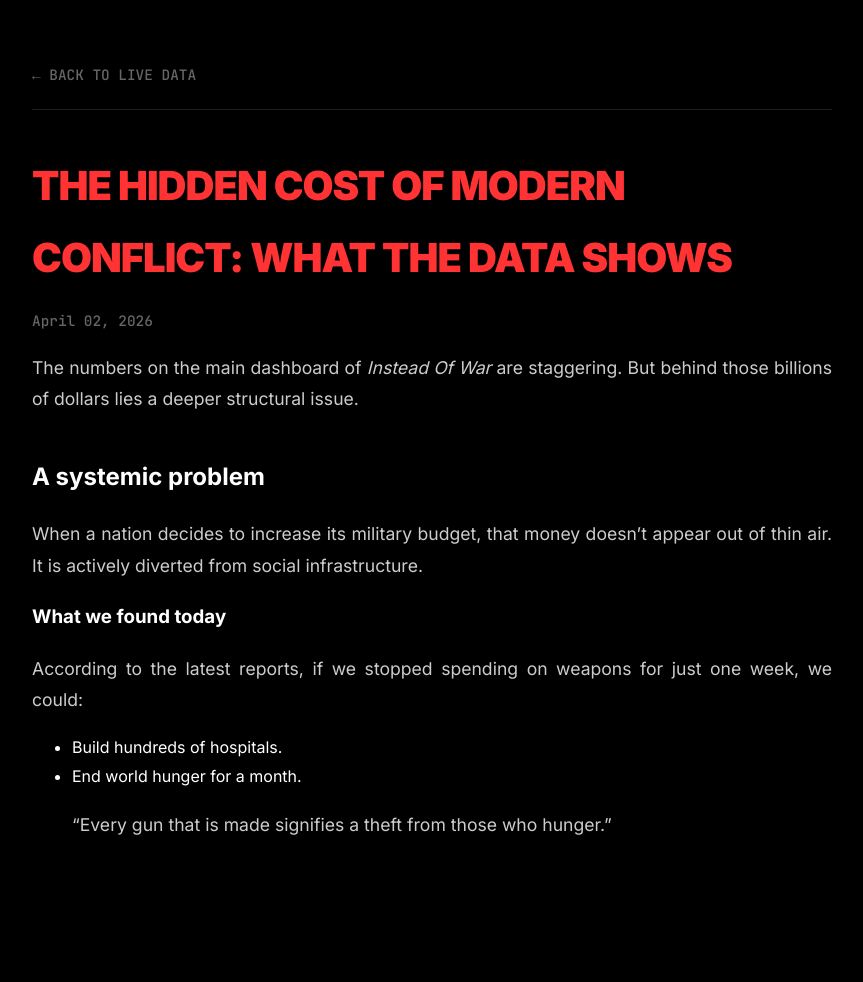
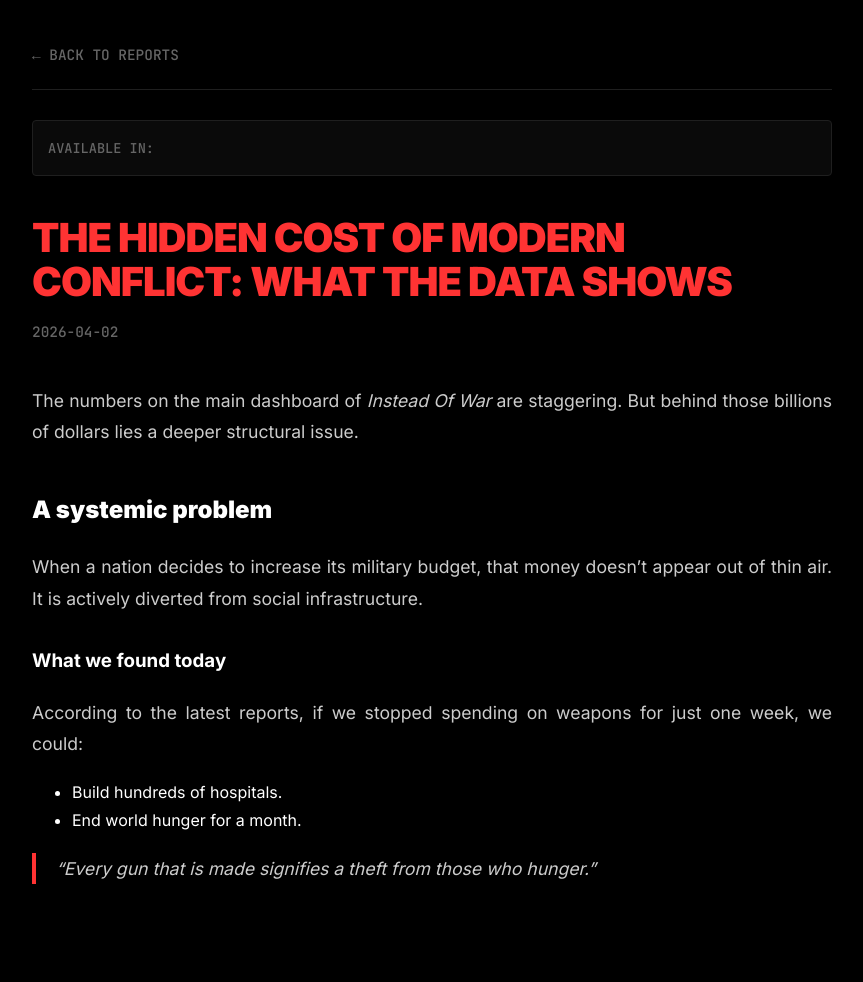
Before and after one commit to davide90-svg/insteadofwar, a Jekyll site: the page built from _posts/2026-04-02-the-hidden-cost.md, in a window 1280 px wide. Shown: the whole page, without its empty margins (208-1071 px from the left). Built offline with Jekyll 4.4.1, drawn with Linux system fonts in a browser that asks for light colours; before the commit the page ends 938 px from its top, so only the background shows below that.

Commit message:
post.html

```diff
--- a/_layouts/post.html
+++ b/_layouts/post.html
@@ -1,32 +1,54 @@
 <!DOCTYPE html>
-<html lang="en">
+<html lang="{{ page.lang | default: 'en' }}">
 <head>
   <meta charset="UTF-8">
   <meta name="viewport" content="width=device-width, initial-scale=1.0">
   <title>{{ page.title }} | Instead Of War</title>
   <style>
     @import url('https://fonts.googleapis.com/css2?family=Inter:wght@400;700;900&family=JetBrains+Mono:wght@500;800&display=swap');
-    :root { --bg: #000; --red: #ff3333; --white: #fff; --muted: #666; --border: #1f1f1f; }
+    :root { --bg: #000; --red: #ff3333; --green: #00e676; --white: #fff; --muted: #666; --border: #1f1f1f; }
     body { background: var(--bg); color: var(--white); font-family: 'Inter', sans-serif; line-height: 1.8; margin: 0; padding: 0; }
     .wrap { max-width: 800px; margin: 0 auto; padding: 40px 20px 80px; }
-    header { border-bottom: 1px solid var(--border); padding-bottom: 20px; margin-bottom: 40px; margin-top: 20px; }
+    header { border-bottom: 1px solid var(--border); padding-bottom: 20px; margin-bottom: 30px; }
     .home-link { color: var(--muted); text-decoration: none; font-family: 'JetBrains Mono', monospace; text-transform: uppercase; font-size: 0.9rem; }
     .home-link:hover { color: var(--white); }
-    h1 { color: var(--red); font-weight: 900; font-size: 2.5rem; text-transform: uppercase; letter-spacing: -1px; margin-bottom: 10px; }
-    .date { color: var(--muted); font-family: 'JetBrains Mono', monospace; font-size: 0.9rem; }
-    .content h2 { color: var(--white); margin-top: 40px; }
+
+    .translation-box { background: #0a0a0a; border: 1px solid var(--border); padding: 15px; border-radius: 4px; margin-bottom: 40px; font-family: 'JetBrains Mono', monospace; font-size: 0.85rem; }
+    .translation-box span { color: var(--muted); margin-right: 10px; }
+    .translation-box a { color: var(--white); text-decoration: none; margin-right: 15px; text-transform: uppercase; }
+    .translation-box a:hover { color: var(--red); }
+    .translation-box strong { color: var(--green); margin-right: 15px; text-transform: uppercase; }
+
+    h1 { color: var(--red); font-weight: 900; font-size: 2.5rem; text-transform: uppercase; letter-spacing: -1px; margin-bottom: 10px; line-height: 1.1; }
+    .date { color: var(--muted); font-family: 'JetBrains Mono', monospace; font-size: 0.9rem; margin-bottom: 40px; }
+    .content h2 { color: var(--white); margin-top: 40px; font-weight: 900; }
+    .content h3 { color: var(--white); margin-top: 30px; font-weight: 700; }
     .content p { color: #ccc; text-align: justify; font-size: 1.1rem; }
-    .content a { color: var(--red); text-decoration: underline; }
+    .content a { color: var(--red); text-decoration: underline; text-underline-offset: 3px; }
+    .content blockquote { border-left: 4px solid var(--red); margin: 0; padding-left: 20px; font-style: italic; color: #fff; font-size: 1.2rem; }
   </style>
 </head>
 <body>
   <div class="wrap">
     <header>
-      <a href="/" class="home-link">← BACK TO LIVE DATA</a>
+      <a href="/reports.html" class="home-link">← BACK TO REPORTS</a>
     </header>
+
+    <div class="translation-box">
+      <span>AVAILABLE IN:</span>
+      {% assign translations = site.posts | where: "ref", page.ref %}
+      {% for t in translations %}
+        {% if t.url == page.url %}
+          <strong>{{ t.lang }}</strong>
+        {% else %}
+          <a href="{{ t.url }}">{{ t.lang }}</a>
+        {% endif %}
+      {% endfor %}
+    </div>
+
     <article>
       <h1>{{ page.title }}</h1>
-      <p class="date">{{ page.date | date: "%B %d, %Y" }}</p>
+      <p class="date">{{ page.date | date: "%Y-%m-%d" }}</p>
       <div class="content">
         {{ content }}
       </div>
```
